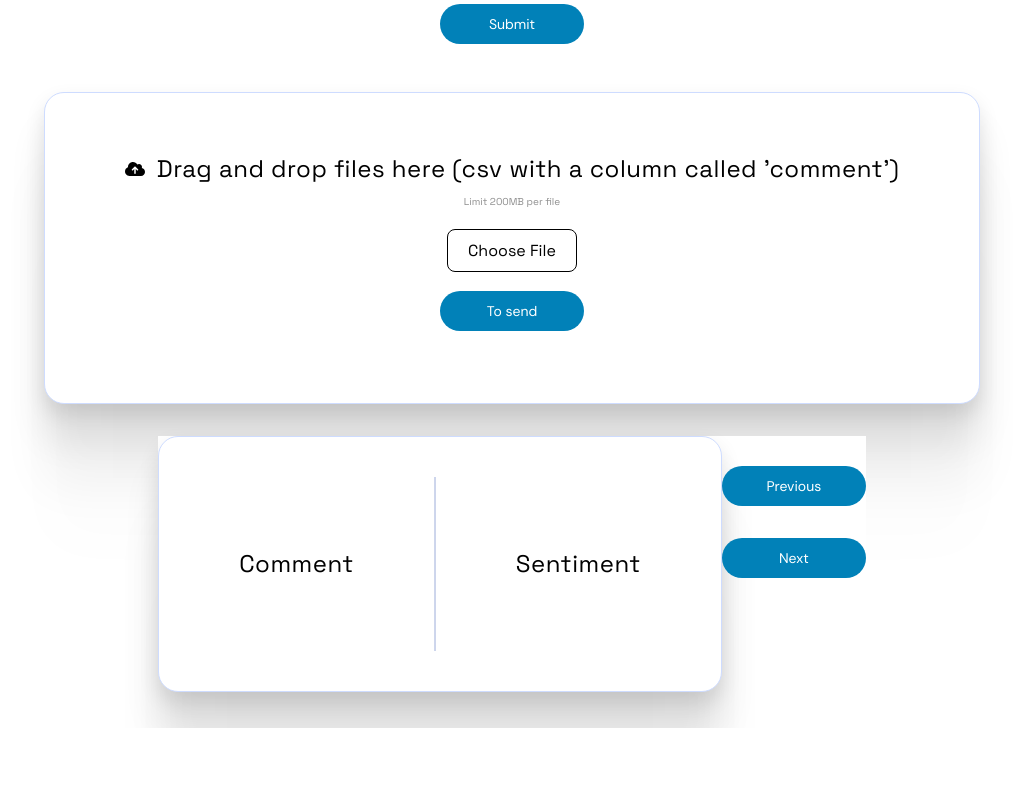
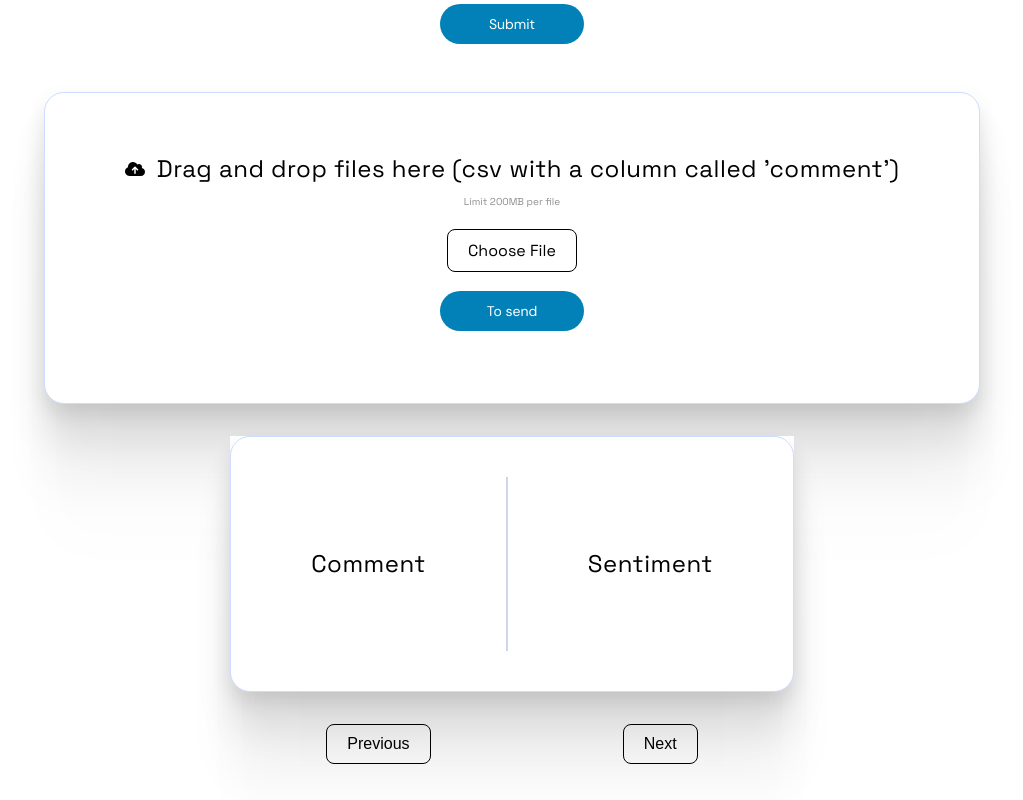
Before and after one commit to omatheu/front-boot-project, a React (Create React App) app in the folder front-end/: page /input in a window 1280 px wide. Shown: the part 573-1373 px from the top of the page, without its empty margins (128-1151 px from the left). Before the commit the page ends 1301 px from the top, so only its background shows below. Built offline with nearby package versions, Linux system fonts and the light colour scheme.

Commit message:
:zap: fix bugs into frontend

```diff
--- a/front-end/src/components/Input.jsx
+++ b/front-end/src/components/Input.jsx
@@ -117,7 +117,7 @@ function Input() {
                       <p>Prediction is: {responseMessage.prediction === 1 ? 'Negative' : responseMessage.prediction === 0 ? 'Positive' : ''}</p>
                       <p><strong>Decision score is: {(responseMessage.decision_score * 100).toFixed(2)}%</strong></p>
                       <p>Threshold: {responseMessage.threshold}</p>
-                      <p><strong>Viral Score is: {(responseMessage.viral_score).toFixed(2)}</strong></p>
+                      <p><strong>Viral Score is: {(responseMessage.viral_score * 1).toFixed(2)}</strong></p>
                     </>
                   )}
                   {console.log(responseMessage)}
@@ -145,10 +145,10 @@ function Input() {
             </div>
             {/* Pagination */}
             <div className="pagination">
-              <button className='submit-button' onClick={() => paginate(currentPage - 1)} disabled={currentPage === 1}>
+              <button className='browse-button' onClick={() => paginate(currentPage - 1)} disabled={currentPage === 1}>
                 Previous
               </button>
-              <button className='submit-button' onClick={() => paginate(currentPage + 1)} disabled={currentPage === Math.ceil(predictions.length / predictionsPerPage)}>
+              <button className='browse-button' onClick={() => paginate(currentPage + 1)} disabled={currentPage === Math.ceil(predictions.length / predictionsPerPage)}>
                 Next
               </button>
             </div>
--- a/front-end/src/components/style/Input.css
+++ b/front-end/src/components/style/Input.css
@@ -198,3 +198,12 @@ button {
   background-color: #000000;
   color: white;
 }
+
+.results-subtitle {
+  display: block;
+  flex-direction: column;
+}
+
+.pagination {
+  display: flex;
+}
```
